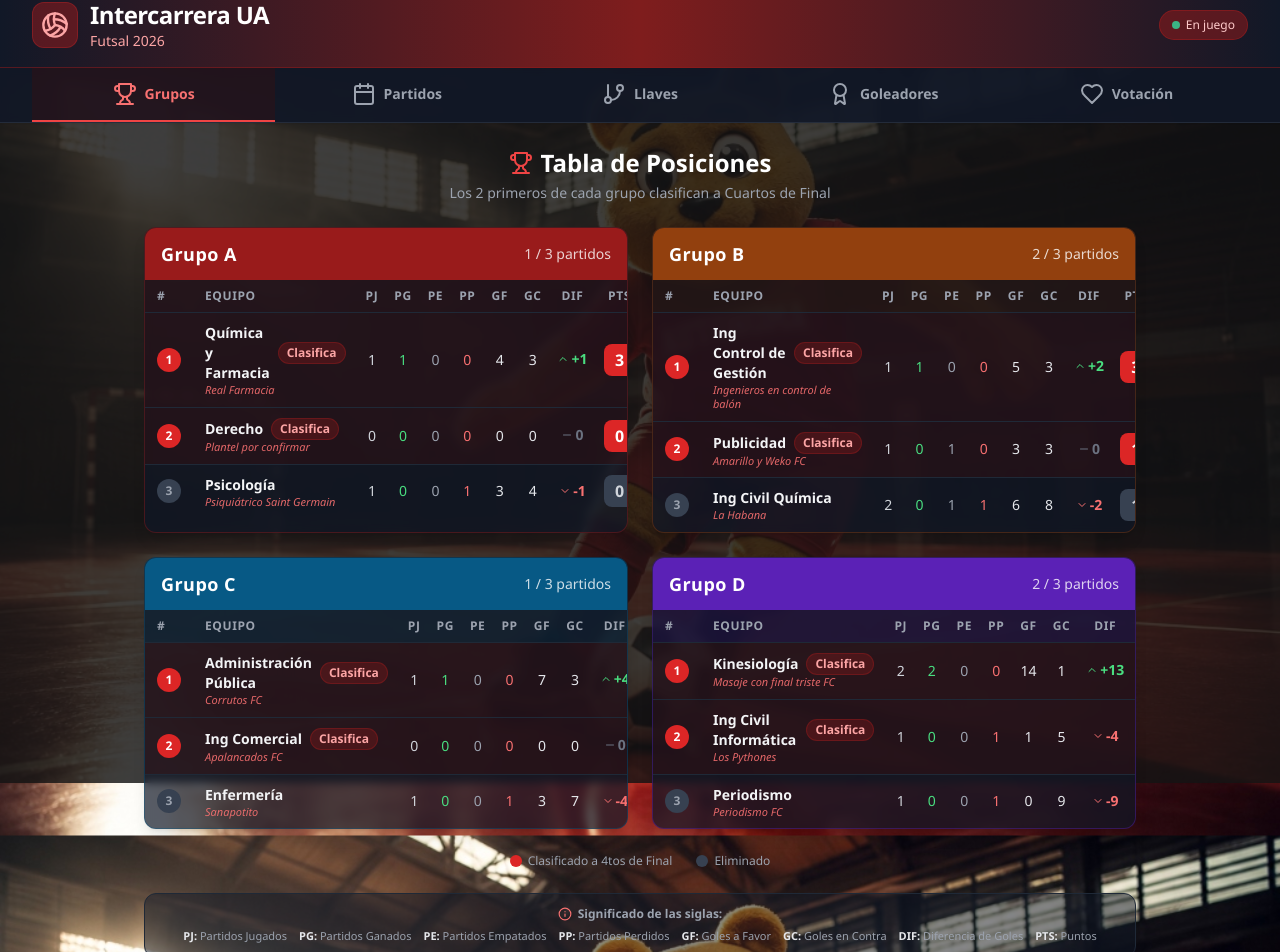
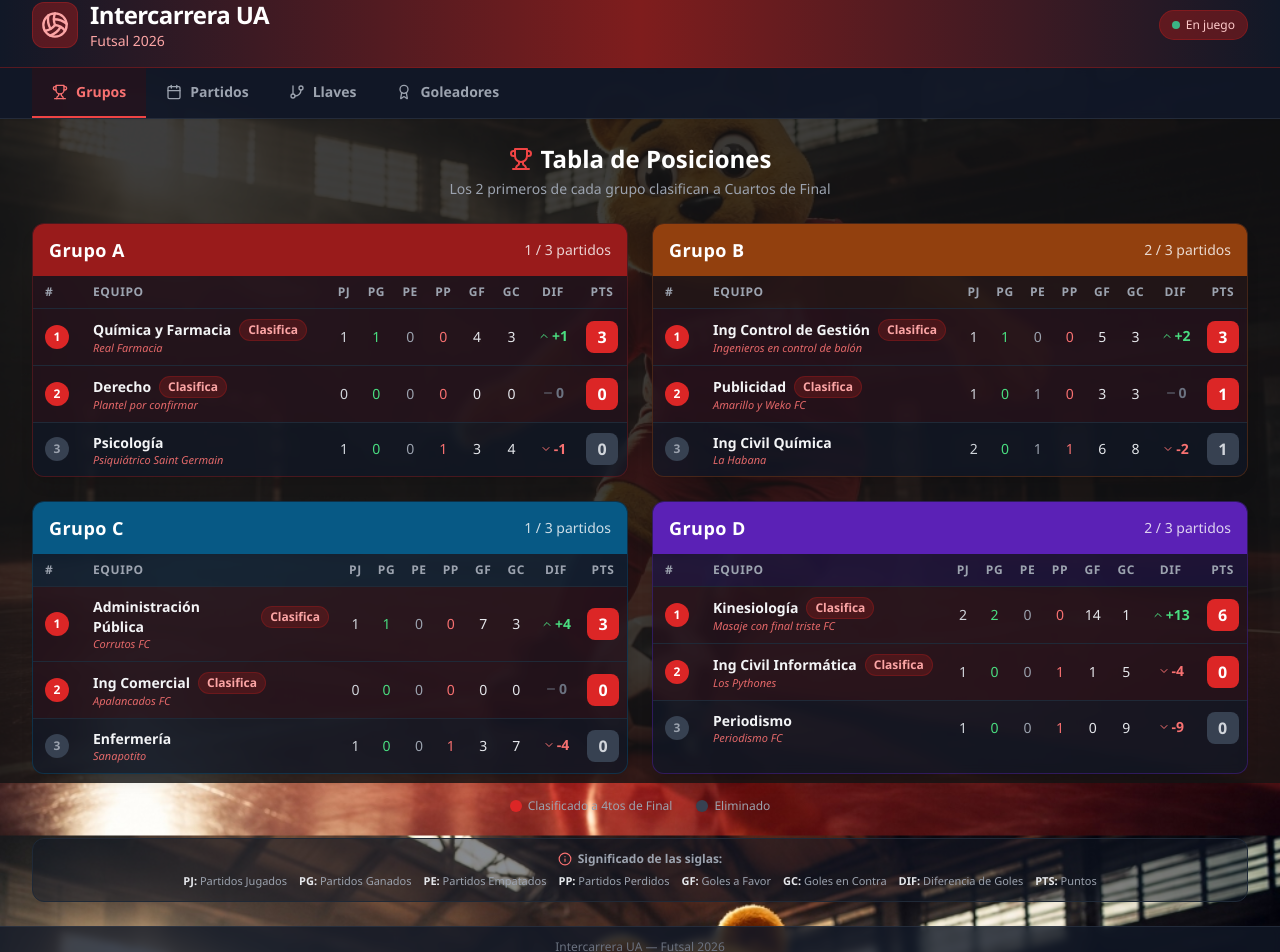
Before and after one commit to GabrielHidalgo1811/Intercarrera, a React (Vite) app: page / in a window 1280 px wide. Shown: the part 17-969 px from the top of the page. Built offline with nearby package versions, Linux system fonts and the light colour scheme; the HTML template or start-up script is replaced by a standard one.

Commit message:
Eliminar votacion, mejorar navegacion movil en 4 columnas con icono y etiqueta

```diff
--- a/src/App.jsx
+++ b/src/App.jsx
@@ -1,18 +1,16 @@
 import React, { useState } from 'react';
-import { Trophy, Calendar, GitBranch, Volleyball, Heart, Award } from 'lucide-react';
+import { Trophy, Calendar, GitBranch, Volleyball, Award } from 'lucide-react';
 import useTournament from './hooks/useTournament';
 import GroupStandings from './components/GroupStandings';
 import MatchesView from './components/MatchesView';
 import KnockoutBracket from './components/KnockoutBracket';
-import VotingView from './components/VotingView';
 import PlayersView from './components/PlayersView';
 
 const TABS = [
-  { id: 'groups',   label: 'Grupos',      shortLabel: 'Grupos',   icon: Trophy },
-  { id: 'matches',  label: 'Partidos',    shortLabel: 'Partidos', icon: Calendar },
-  { id: 'knockout', label: 'Llaves',      shortLabel: 'Llaves',   icon: GitBranch },
-  { id: 'players',  label: 'Goleadores',  shortLabel: 'Goles',    icon: Award },
-  { id: 'voting',   label: 'Votación',    shortLabel: 'Votar',    icon: Heart },
+  { id: 'groups',   label: 'Grupos',     icon: Trophy },
+  { id: 'matches',  label: 'Partidos',   icon: Calendar },
+  { id: 'knockout', label: 'Llaves',     icon: GitBranch },
+  { id: 'players',  label: 'Goleadores', icon: Award },
 ];
 
 export default function App() {
@@ -32,20 +30,20 @@ export default function App() {
     <div className="min-h-screen flex flex-col">
       {/* ─── Header ─── */}
       <header className="bg-gradient-to-r from-gray-900 via-red-900 to-gray-900 text-white shadow-lg border-b border-red-800/50">
-        <div className="max-w-[1500px] mx-auto px-4 sm:px-6 lg:px-8 py-4 flex items-center justify-between">
-          <div className="flex items-center gap-3">
-            <div className="bg-red-700/40 p-2 rounded-xl border border-red-600/30">
-              <Volleyball className="w-7 h-7 text-red-300" />
+        <div className="max-w-[1500px] mx-auto px-4 sm:px-6 lg:px-8 py-3 sm:py-4 flex items-center justify-between">
+          <div className="flex items-center gap-2 sm:gap-3">
+            <div className="bg-red-700/40 p-1.5 sm:p-2 rounded-xl border border-red-600/30">
+              <Volleyball className="w-5 h-5 sm:w-7 sm:h-7 text-red-300" />
             </div>
             <div>
-              <h1 className="text-xl sm:text-2xl font-extrabold tracking-tight">Intercarrera UA</h1>
-              <p className="text-red-300 text-xs sm:text-sm">Futsal 2026</p>
+              <h1 className="text-base sm:text-2xl font-extrabold tracking-tight leading-tight">Intercarrera UA</h1>
+              <p className="text-red-300 text-[10px] sm:text-sm leading-tight">Futsal 2026</p>
             </div>
           </div>
 
-          <div className="text-right">
-            <span className="inline-flex items-center gap-1.5 text-xs bg-red-800/50 text-red-200 border border-red-700/40 px-3 py-1.5 rounded-full font-medium">
-              <span className="w-2 h-2 rounded-full bg-emerald-400 animate-pulse"></span>
+          <div>
+            <span className="inline-flex items-center gap-1 sm:gap-1.5 text-[10px] sm:text-xs bg-red-800/50 text-red-200 border border-red-700/40 px-2 sm:px-3 py-1 sm:py-1.5 rounded-full font-medium">
+              <span className="w-1.5 h-1.5 sm:w-2 sm:h-2 rounded-full bg-emerald-400 animate-pulse"></span>
               En juego
             </span>
           </div>
@@ -53,26 +51,47 @@ export default function App() {
       </header>
 
       {/* ─── Tab Navigation ─── */}
-      <nav className="bg-gray-900/90 backdrop-blur-sm border-b border-gray-700/50 shadow-sm sticky top-0 z-40">
-        <div className="max-w-[1500px] mx-auto px-4 sm:px-6 lg:px-8">
-          <div className="flex">
+      <nav className="bg-gray-900/95 backdrop-blur-sm border-b border-gray-700/50 shadow-sm sticky top-0 z-40">
+        <div className="max-w-[1500px] mx-auto">
+          {/* Desktop nav */}
+          <div className="hidden sm:flex px-6 lg:px-8">
             {TABS.map((tab) => {
               const Icon = tab.icon;
               const isActive = activeTab === tab.id;
-
               return (
                 <button
                   key={tab.id}
                   onClick={() => setActiveTab(tab.id)}
-                  className={`flex-1 flex items-center justify-center gap-2 py-3.5 text-sm font-semibold border-b-2 transition-all ${
+                  className={`flex items-center gap-2 px-5 py-3.5 text-sm font-semibold border-b-2 transition-all ${
                     isActive
                       ? 'border-red-500 text-red-400 bg-red-950/30'
                       : 'border-transparent text-gray-400 hover:text-gray-200 hover:bg-gray-800/50'
                   }`}
                 >
-                  <Icon className="w-4.5 h-4.5" />
-                  <span className="hidden sm:inline">{tab.label}</span>
-                  <span className="sm:hidden">{tab.shortLabel}</span>
+                  <Icon className="w-4 h-4" />
+                  {tab.label}
+                </button>
+              );
+            })}
+          </div>
+
+          {/* Mobile nav — icon + label stacked in a 4-column grid */}
+          <div className="sm:hidden grid grid-cols-4 border-t border-gray-800/30">
+            {TABS.map((tab) => {
+              const Icon = tab.icon;
+              const isActive = activeTab === tab.id;
+              return (
+                <button
+                  key={tab.id}
+                  onClick={() => setActiveTab(tab.id)}
+                  className={`flex flex-col items-center justify-center gap-1 py-2.5 text-[10px] font-semibold border-b-2 transition-all ${
+                    isActive
+                      ? 'border-red-500 text-red-400 bg-red-950/40'
+                      : 'border-transparent text-gray-400 active:bg-gray-800/50'
+                  }`}
+                >
+                  <Icon className="w-5 h-5" />
+                  <span className="leading-none">{tab.label}</span>
                 </button>
               );
             })}
@@ -81,7 +100,7 @@ export default function App() {
       </nav>
 
       {/* ─── Main Content ─── */}
-      <main className="flex-1 max-w-5xl mx-auto w-full px-4 py-6">
+      <main className="flex-1 max-w-[1500px] mx-auto w-full px-3 sm:px-6 lg:px-8 py-4 sm:py-6">
         {activeTab === 'groups' && (
           <GroupStandings standings={standings} qualified={qualified} />
         )}
@@ -104,15 +123,11 @@ export default function App() {
         {activeTab === 'players' && (
           <PlayersView />
         )}
-
-        {activeTab === 'voting' && (
-          <VotingView />
-        )}
       </main>
 
       {/* ─── Footer ─── */}
-      <footer className="bg-gray-900/80 backdrop-blur-sm border-t border-gray-700/50 py-4 text-center text-xs text-gray-500">
-        Intercarrera UA — Futsal 2026 — Los datos se guardan localmente en tu navegador
+      <footer className="bg-gray-900/80 backdrop-blur-sm border-t border-gray-700/50 py-3 text-center text-[10px] sm:text-xs text-gray-500">
+        Intercarrera UA — Futsal 2026
       </footer>
     </div>
   );
```
